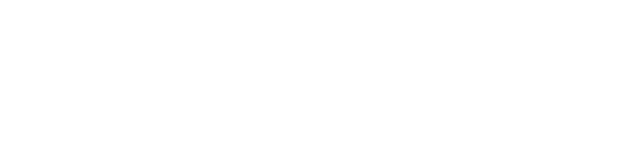
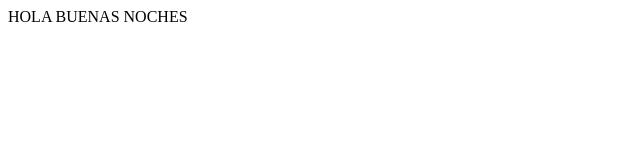
Before and after one commit to charlyplazas/programa-git, a plain HTML site: page index.html in a window 1280 px wide. Shown: the whole page, without its empty margins (0-640 px from the left). Drawn offline with Linux system fonts and the light colour scheme.

Commit message:
se agrega header

```diff
--- a/index.html
+++ b/index.html
@@ -6,6 +6,8 @@
     <title>Document</title>
 </head>
 <body>
-
+    <header>
+        HOLA BUENAS NOCHES
+    </header>
 </body>
 </html>
```
